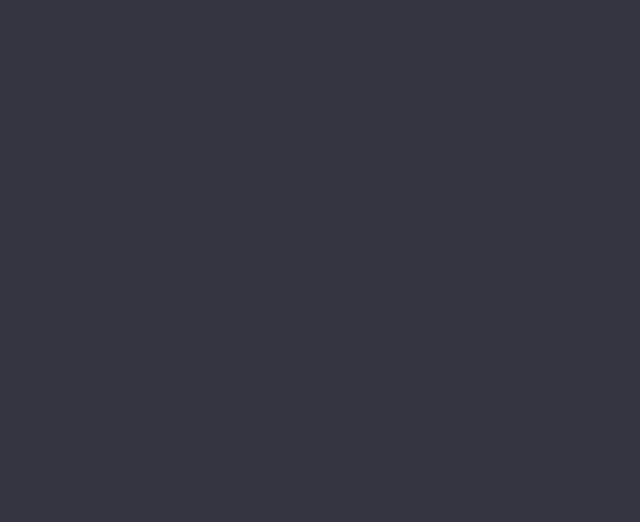
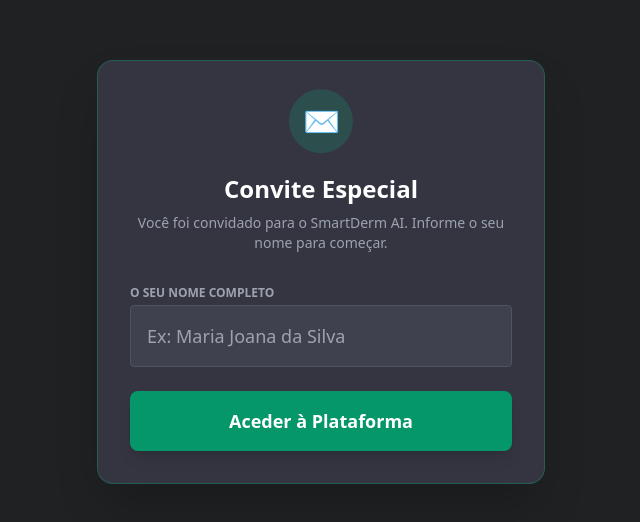
Before and after one commit to rutra17/SmartDerm, a React (Vite) app in the folder FrontEnd/: page /convite/1 in a window 1280 px wide. Before the commit this address had no page. Shown: the part 128-650 px from the top of the page, without its empty margins (319-959 px from the left). Built offline with nearby package versions, Linux system fonts and the light colour scheme.

Commit message:
Update Frontend

```diff
--- a/FrontEnd/src/app.jsx
+++ b/FrontEnd/src/app.jsx
@@ -9,6 +9,7 @@
 import ScientistDashboard from './pages/ScientistDashboard';
 import Register from './pages/Register';
 import AdminDashboard from './pages/AdminDashboard';
+import InviteRegister from './pages/InviteRegister';
 
 // Importação do Componente de Segurança
 import ProtectedRoute from './components/ProtectedRoute';
@@ -234,6 +235,7 @@
                 <Route path="/" element={<Home />} />
                 <Route path="/login" element={<HomeGateway />} />
                 <Route path="/cadastro" element={<Register />} />
+                <Route path="/convite/:token" element={<InviteRegister />} />
 
                 <Route path="/paciente" element={
                     <ProtectedRoute allowedRoles={['paciente']}>
--- a/FrontEnd/src/pages/DoctorPanel.jsx
+++ b/FrontEnd/src/pages/DoctorPanel.jsx
@@ -114,7 +114,14 @@
         setCarregando(false);
     };
 
-    const fazerLogout = () => {
+    const fazerLogout = async () => {
+        try {
+            await fetch('https://api.smartderm.37.27.81.229.sslip.io/api/auth/logout', {
+                method: 'POST',
+                headers: getAuthHeaders()
+            });
+        } catch (e) { console.error("Erro ao sair:", e); }
+
         localStorage.removeItem('token');
         localStorage.removeItem('usuario');
         window.location.replace('/');
--- /dev/null
+++ b/FrontEnd/src/pages/InviteRegister.jsx
@@ -0,0 +1,76 @@
+import React, { useState } from 'react';
+import { useParams, useNavigate } from 'react-router-dom';
+
+function InviteRegister() {
+    const { token } = useParams(); // Pega o token gigante da URL
+    const navigate = useNavigate();
+
+    const [nome, setNome] = useState('');
+    const [loading, setLoading] = useState(false);
+    const [erro, setErro] = useState('');
+
+    const handleRegistrar = async (e) => {
+        e.preventDefault();
+        setErro('');
+        setLoading(true);
+
+        try {
+            const resposta = await fetch('https://api.smartderm.37.27.81.229.sslip.io/api/auth/registrar-convite', {
+                method: 'POST',
+                headers: { 'Content-Type': 'application/json' },
+                body: JSON.stringify({ token, nome })
+                // Nota: O medicoId pode ser adicionado aqui futuramente se criarmos um dropdown de médicos
+            });
+
+            const dados = await resposta.json();
+
+            if (resposta.ok) {
+                // Guarda o token de sessão e entra direto!
+                localStorage.setItem('token', dados.token);
+                alert('Conta criada com sucesso! Bem-vindo ao SmartDerm.');
+                navigate('/patient'); // Mude para a rota do dashboard do paciente se for diferente
+            } else {
+                setErro(`${dados.erro || "Erro ao processar o convite."}`);
+            }
+        } catch (error) {
+            setErro("Erro de conexão com o servidor.");
+        }
+        setLoading(false);
+    };
+
+    return (
+        <div className="min-h-screen bg-[#202123] flex flex-col items-center justify-center p-4 font-sans">
+            <div className="bg-[#343541] w-full max-w-md rounded-2xl shadow-2xl p-8 border border-emerald-500/30">
+                <div className="text-center mb-8">
+                    <div className="w-16 h-16 bg-emerald-500/20 text-emerald-500 rounded-full flex items-center justify-center text-3xl mx-auto mb-4 animate-bounce">
+                        ✉️
+                    </div>
+                    <h2 className="text-2xl font-bold text-white mb-2">Convite Especial</h2>
+                    <p className="text-gray-400 text-sm">Você foi convidado para o SmartDerm AI. Informe o seu nome para começar.</p>
+                </div>
+
+                {erro && <div className="mb-6 p-3 bg-red-900/50 border border-red-500 text-red-200 rounded text-sm text-center">{erro}</div>}
+
+                <form onSubmit={handleRegistrar} className="space-y-6">
+                    <div>
+                        <label className="block text-xs text-gray-400 mb-1 font-semibold uppercase">O seu Nome Completo</label>
+                        <input
+                            type="text" required value={nome} onChange={(e) => setNome(e.target.value)}
+                            placeholder="Ex: Maria Joana da Silva"
+                            className="w-full bg-[#40414F] border border-gray-600 rounded p-4 text-white focus:outline-none focus:border-emerald-500 text-lg transition"
+                        />
+                    </div>
+
+                    <button
+                        type="submit" disabled={loading}
+                        className="w-full py-4 bg-emerald-600 hover:bg-emerald-500 rounded-lg text-white font-bold text-lg shadow-lg transition disabled:opacity-50"
+                    >
+                        {loading ? 'A preparar o seu acesso...' : 'Aceder à Plataforma'}
+                    </button>
+                </form>
+            </div>
+        </div>
+    );
+}
+
+export default InviteRegister;
--- a/FrontEnd/src/pages/PatientChat.jsx
+++ b/FrontEnd/src/pages/PatientChat.jsx
@@ -181,7 +181,7 @@
         if (imageFile) formData.append('imagem', imageFile);
 
         try {
-            const resposta = await fetch('http://localhost:3000/api/chat/enviar', {
+            const resposta = await fetch('https://api.smartderm.37.27.81.229.sslip.io/api/chat/enviar', {
                 method: 'POST',
                 headers: { 'Authorization': `Bearer ${localStorage.getItem('token')}` },
                 body: formData
@@ -207,7 +207,14 @@
         setImagePreview(null);
     };
 
-    const fazerLogout = () => {
+    const fazerLogout = async () => {
+        try {
+            await fetch('https://api.smartderm.37.27.81.229.sslip.io/api/auth/logout', {
+                method: 'POST',
+                headers: getAuthHeaders()
+            });
+        } catch (e) { console.error("Erro ao sair:", e); }
+
         localStorage.removeItem('token');
         localStorage.removeItem('usuario');
         navigate('/');
--- a/FrontEnd/src/pages/ScientistDashboard.jsx
+++ b/FrontEnd/src/pages/ScientistDashboard.jsx
@@ -118,6 +118,18 @@
     });
     const custoMedioPorPaciente = estatisticas.totalConsultas > 0 ? (custoTotalEstimado / estatisticas.totalConsultas) : 0;
 
+    const fazerLogout = async () => {
+        try {
+            await fetch('https://api.smartderm.37.27.81.229.sslip.io/api/auth/logout', {
+                method: 'POST',
+                headers: getAuthHeaders()
+            });
+        } catch (e) { console.error("Erro ao sair:", e); }
+
+        localStorage.clear();
+        window.location.replace('/');
+    };
+
     return (
         <div className="flex h-screen w-full bg-[#343541] font-sans text-gray-100">
 
@@ -134,7 +146,7 @@
                     <button onClick={() => { setAbaAtiva('auditoria'); carregarDadosAuditoria(); }} className={`w-full text-left p-3 rounded-lg border transition font-semibold ${abaAtiva === 'auditoria' ? 'bg-purple-600/20 border-purple-500 text-purple-400' : 'border-transparent text-gray-400 hover:bg-gray-700/50'}`}>🎯 Auditoria Clínica</button>
                 </div>
                 <div className="p-4 border-t border-white/10">
-                    <button onClick={() => { localStorage.clear(); window.location.replace('/'); }} className="w-full py-2 bg-gray-700 hover:bg-gray-600 rounded text-sm font-semibold transition">Sair do Portal</button>
+                    <button onClick={fazerLogout} className="w-full py-2 bg-gray-700 hover:bg-gray-600 rounded text-sm font-semibold transition">Sair do Portal</button>
                 </div>
             </div>
 
```
Also changed, not shown: FrontEnd/src/pages/AdminDashboard.jsx (+67 -10 lines).
